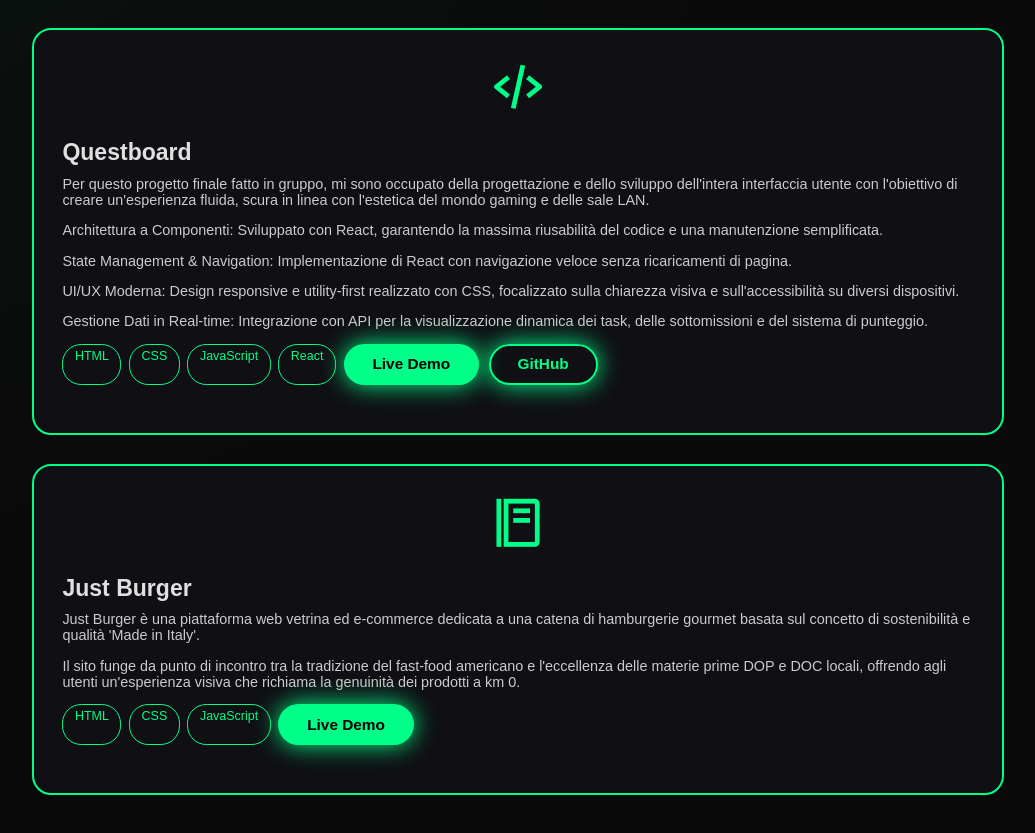
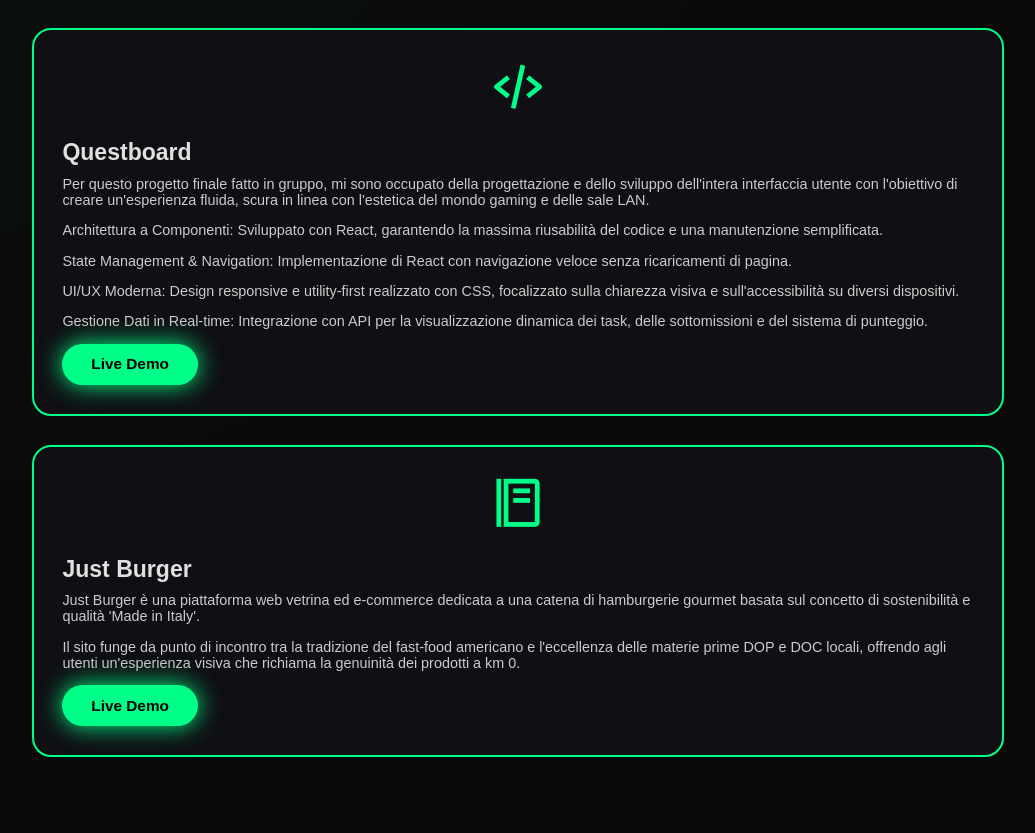
Before and after one commit to rosariolettiero54/Portfolio-Rosario, a plain HTML site: page src/main/resources/templates/HTML/progetti.html in a window 1280 px wide. Shown: the part 257-1090 px from the top of the page, without its empty margins (122-1157 px from the left). Drawn offline with nearby package versions, Linux system fonts and the light colour scheme.

Commit message:
Altre modifiche

```diff
--- a/src/main/resources/templates/HTML/progetti.html
+++ b/src/main/resources/templates/HTML/progetti.html
@@ -41,15 +41,8 @@
                     <p>State Management & Navigation: Implementazione di React con navigazione veloce senza ricaricamenti di pagina.</p>
                     <p>UI/UX Moderna: Design responsive e utility-first realizzato con CSS, focalizzato sulla chiarezza visiva e sull'accessibilità su diversi dispositivi.</p>
                     <p>Gestione Dati in Real-time: Integrazione con API per la visualizzazione dinamica dei task, delle sottomissioni e del sistema di punteggio.</p>
-                    <div class="project-tags">
-                        <span>HTML</span>
-                        <span>CSS</span>
-                        <span>JavaScript</span>
-                        <span>React</span>
                         <div class="project-links">
                             <a href="https://questboard-ibf8.onrender.com/" target="_blank" class="btn">Live Demo</a>
-                            <a href="https://github.com/Generation-Group2/QuestBoard" target="_blank" class="btn btn-outline">GitHub</a>
-                        </div>
                     </div>
                 </div>
             </div>
@@ -62,13 +55,8 @@
                     <h3>Just Burger</h3>
                     <p>Just Burger è una piattaforma web vetrina ed e-commerce dedicata a una catena di hamburgerie gourmet basata sul concetto di sostenibilità e qualità 'Made in Italy'.</p>
                     <p>Il sito funge da punto di incontro tra la tradizione del fast-food americano e l'eccellenza delle materie prime DOP e DOC locali, offrendo agli utenti un'esperienza visiva che richiama la genuinità dei prodotti a km 0.</p>
-                    <div class="project-tags">
-                        <span>HTML</span>
-                        <span>CSS</span>
-                        <span>JavaScript</span>
                         <div class="project-links">
                             <a href="http://justburgergeneration.altervista.org/" target="_blank" class="btn">Live Demo</a>
-                        </div>
                     </div>
                 </div>
             </div>
```
Also changed, not shown: src/main/resources/templates/HTML/esperienze.html (+1 -0 lines), src/main/resources/templates/index.html (+0 -1 lines).
